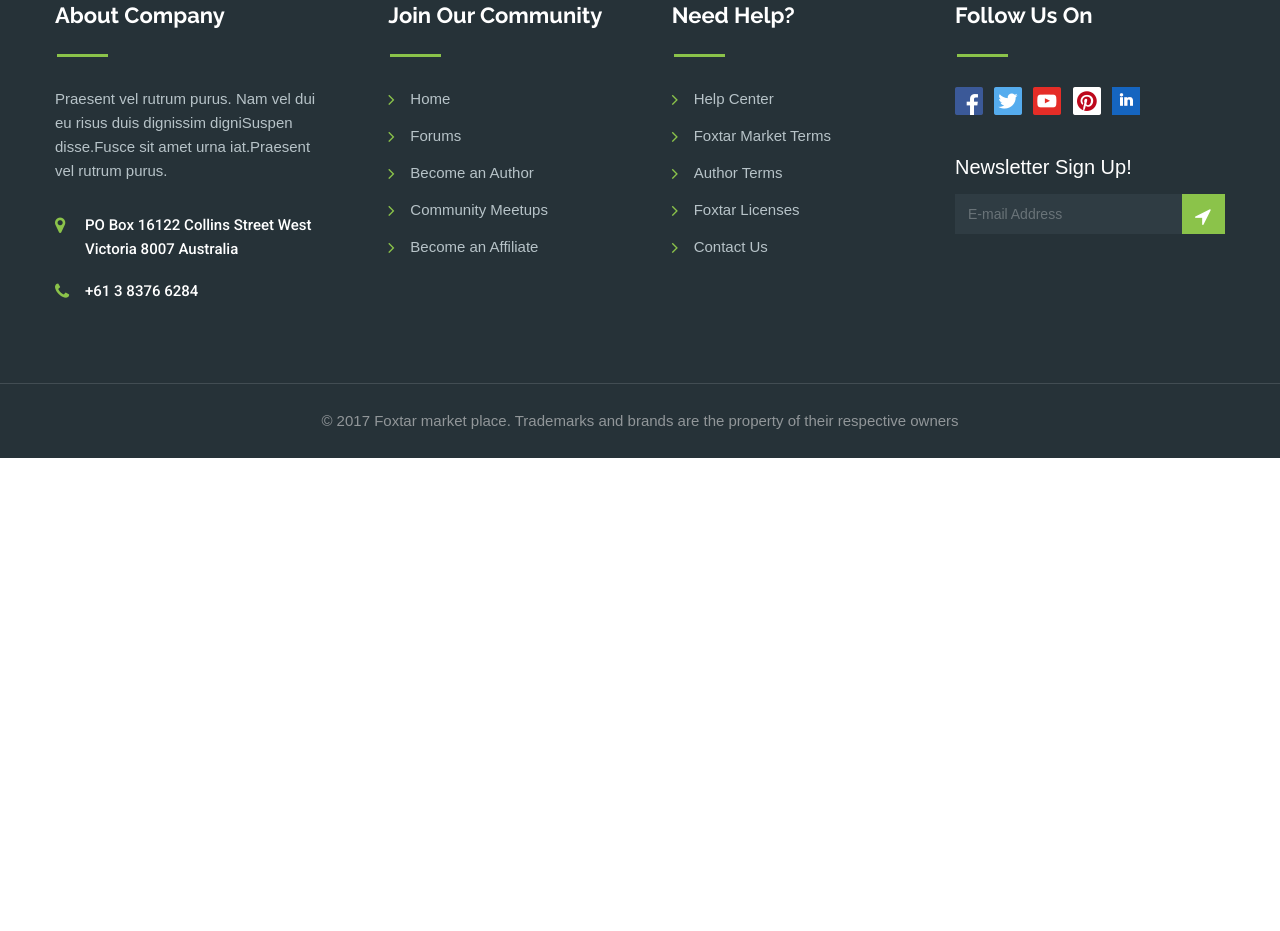
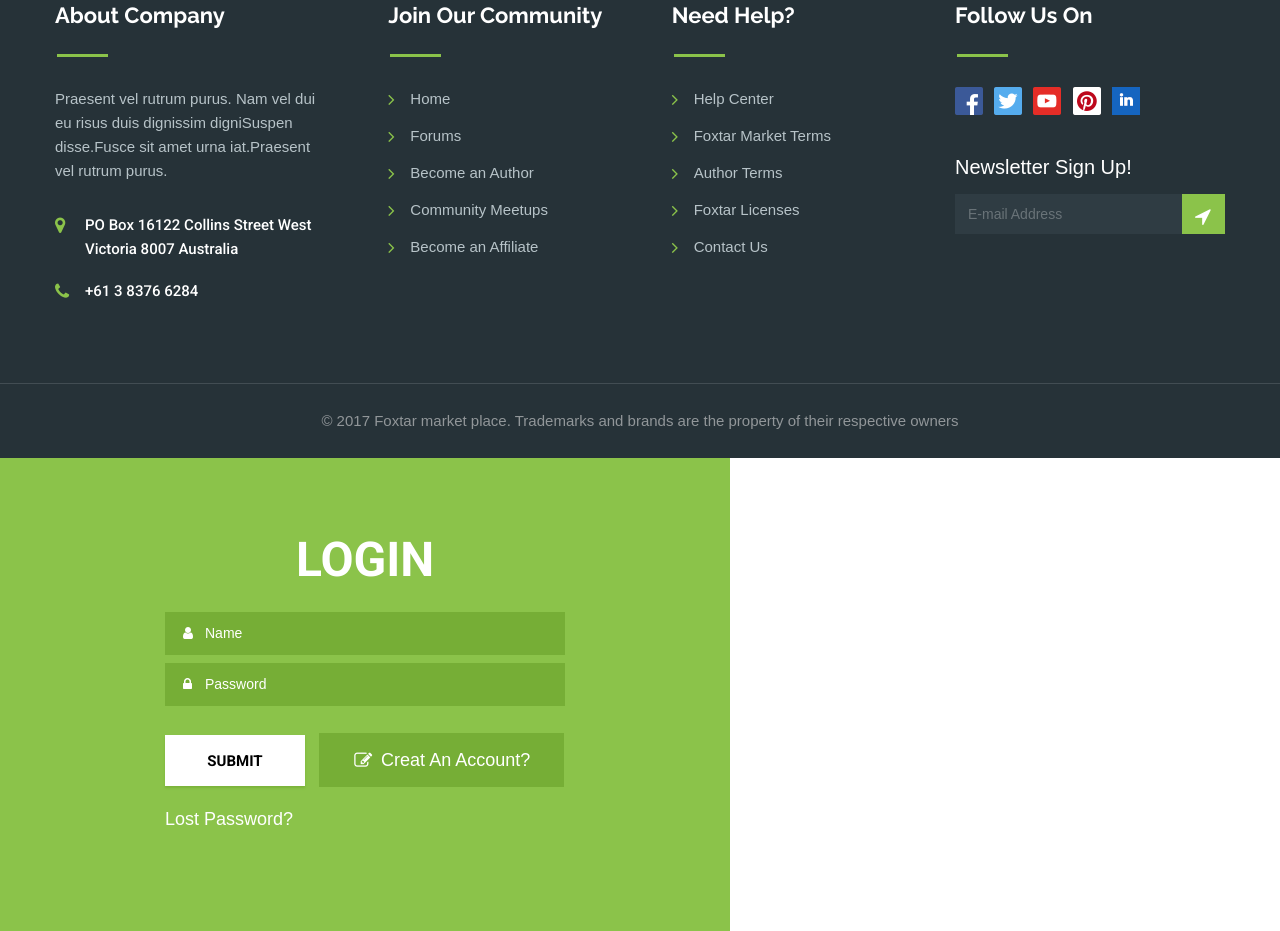
Before and after one commit to ot4ekupeamun/moderno, a website: page app/index.html in a window 1280 px wide. Shown: the part 5853-6784 px from the top of the page. Before the commit the page ends 6311 px from the top, so only its background shows below. Drawn offline with nearby package versions, Linux system fonts and the light colour scheme; files that its build step writes are made by us from their sources; files whose address does not match are found by name.

Commit message:
added header login popap

```diff
--- a/app/index.html
+++ b/app/index.html
@@ -7,6 +7,7 @@
   <title>moderno</title>
   <link href="https://fonts.googleapis.com/css2?family=Raleway:wght@700&display=swap" rel="stylesheet">
   <link href="https://fonts.googleapis.com/css2?family=Roboto:wght@500;700&display=swap" rel="stylesheet">
+  <link rel="stylesheet" href="https://cdn.jsdelivr.net/gh/fancyapps/fancybox@3.5.7/dist/jquery.fancybox.min.css" />
   <link rel="stylesheet" href="css/style.min.css">
 </head>
 
@@ -153,9 +154,10 @@
               </div>
             </div>
             <!-- КНОПКИ -->
-            <a class="header__btn header__btn-login header__btn-login--off" href="#">Login</a>
-            <a class="header__btn header__btn-logout header__btn-login--on" href="#">Logout</a>
-            <a class="header__btn header__btn-register header__btn-login--off" href="#">Register</a>
+            <a class="header__btn header__btn-login header__btn-login--off" data-fancybox data-src="#trueModal" href="javascript:;">Login
+              </data-fancybox>
+              <a class="header__btn header__btn-logout header__btn-login--on" href="#">Logout</a>
+              <a class="header__btn header__btn-register header__btn-login--off" href="#">Register</a>
           </div>
         </div>
       </div>
@@ -1053,11 +1055,29 @@
   </footer>
 
 
-
+  <div id="trueModal">
+    <div class="login__wrapper">
+      <div class="login__title">
+        Login
+      </div>
+      <form>
+        <label class="login__label-name">
+          <input type="text" placeholder="Name" required>
+        </label>
+        <label class="login__label-pass">
+          <input type="text" placeholder="Password" required>
+        </label>
+        <button type="submit">Submit</button>
+        <a class="create-acc" href="#">Creat An Account?</a>
+        <a class="lost-pass" href="#">Lost Password?</a>
+      </form>
+    </div>
+  </div>
 
 
 
   <script src="https://ajax.googleapis.com/ajax/libs/jquery/3.6.0/jquery.min.js"></script>
+  <script src="https://cdn.jsdelivr.net/gh/fancyapps/fancybox@3.5.7/dist/jquery.fancybox.min.js"></script>
   <script src="js/main.min.js"></script>
   <script src="js/main.js"></script>
 </body>
--- a/app/scss/style.scss
+++ b/app/scss/style.scss
@@ -203,14 +203,14 @@
     margin-top: 54px;
     margin-left: 15px;
     &:hover {
-        .header__circle::before{
+        .header__circle::before {
             color: $bg;
         }
         .circle__menu {
             overflow: hidden;
             height: auto;
         }
-        .circle__item{
+        .circle__item {
             padding: 23px;
             border-width: 1px;
         }
@@ -228,7 +228,7 @@
     align-items: center;
     width: 269px;
     position: relative;
-    &::before{
+    &::before {
         position: absolute;
         top: 27px;
         right: 28px;
@@ -253,8 +253,8 @@
     color: #000;
     font-size: 16px;
 }
-.circle__info-date{
-    color:#707070;
+.circle__info-date {
+    color: #707070;
     font-size: 10px;
 }
 .basket__summ {
@@ -288,21 +288,117 @@
     background-color: $red;
 }
 .notification__menu,
-.message__menu{
-    .circle__images{
+.message__menu {
+    .circle__images {
         margin-right: 20px;
         width: 48px;
         height: 48px;
         border-radius: 50%;
     }
-    .circle__info{
+    .circle__info {
         line-height: 20px;
     }
 }
-.icons-color::before{
+.icons-color::before {
     color: $tomato;
 }
 
+// START HEADER POPAP
+
+#trueModal {
+    background-color: $green;
+    max-width: 730px;
+    width: 100%;
+    padding-top: 90px;
+    padding-bottom: 100px;
+}
+.login__title {
+    text-transform: uppercase;
+    font-size: 48px;
+    color: #fff;
+    @include f700;
+    margin-bottom: 40px;
+    text-align: center;
+}
+.login__wrapper {
+    form {
+        max-width: 400px;
+        margin: 0 auto;
+    }
+    label {
+        position: relative;
+        display: block;
+        width: 100%;
+        &::before {
+            position: absolute;
+            font-family: "icomoon";
+            font-size: 14px;
+            color: #fff;
+            left: 18px;
+            top: 9px;
+        }
+    }
+    .login__label-name::before {
+        content: "\f007";
+    }
+    .login__label-pass::before {
+        content: "\f023";
+    }
+    input {
+        height: 43px;
+        margin-bottom: 8px;
+        border: none;
+        background-color: #76ae36;
+        color: #fff;
+        font-size: 14px;
+        padding-left: 40px;
+        display: block;
+        width: 100%;
+        &::placeholder {
+            color: #fff;
+            font-size: 14px;
+        }
+    }
+    button {
+        margin-top: 19px;
+        padding: 18px 0 16px;
+        width: 140px;
+        background-color: #fff;
+        text-transform: uppercase;
+        border: none;
+        margin-right: 10px;
+        @include f700;
+        color: #000;
+        text-align: center;
+        box-shadow: 0px 2px 2px 0px rgba(118, 174, 54, 0.75);
+    }
+}
+.lost-pass {
+    display: block;
+    margin-top: 20px;
+    color: #fff;
+    font-size: 18px;
+}
+.create-acc {
+    margin-top: 19px;
+    padding: 15px 0 15px 28px;
+    text-align: center;
+    width: 245px;
+    background-color:#76ae36;
+    color:#fff;
+    font-size: 18px;
+    position:relative;
+    &::before{
+        content:'\f044';
+        position:absolute;
+        top: 15px;
+        left: 35px;
+        font-family: "icomoon";
+    }
+}
+.fancybox-button svg path{
+    color:#fff;
+}
 // START SEARCH
 
 .search {
--- a/package.json
+++ b/package.json
@@ -23,5 +23,6 @@
     "normalize.css": "^8.0.1",
     "rateyo": "^2.3.5",
     "slick-carousel": "^1.8.1"
-  }
+  },
+  "dependencies": {}
 }
```
Also changed, not shown: gulpfile.js (+13 -13 lines), 1 other file.
